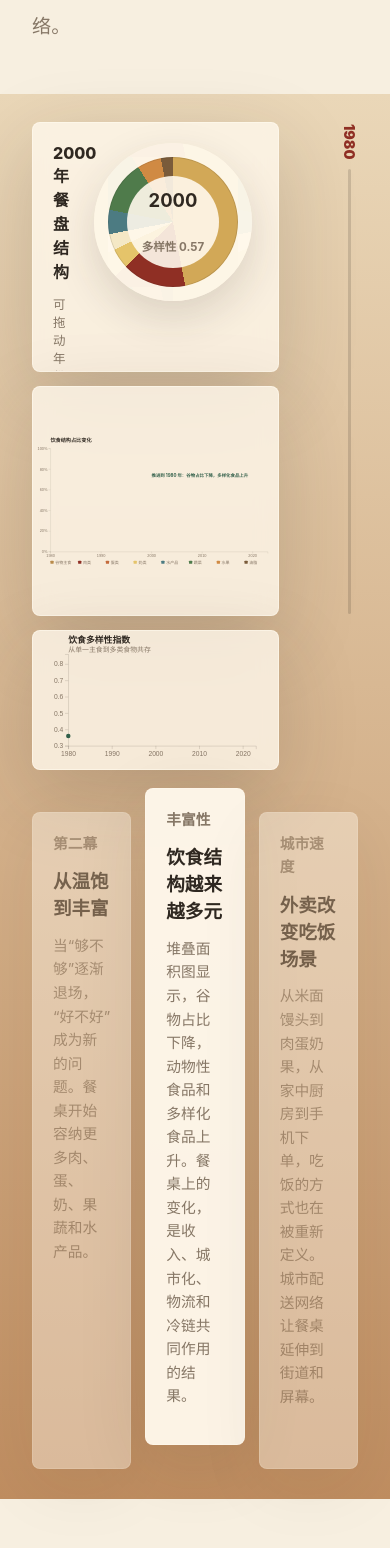
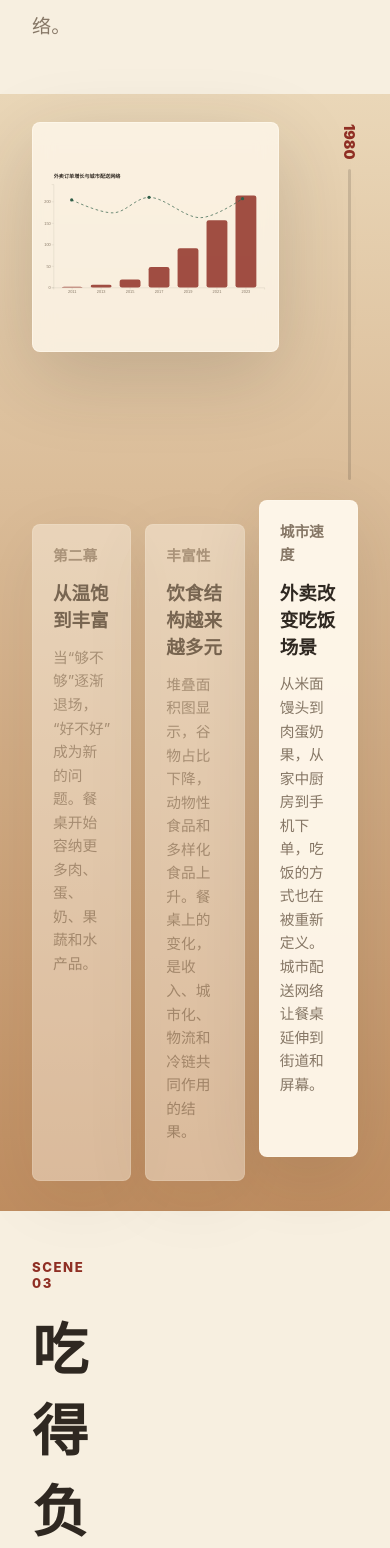
Before and after one commit to ifsihj/26DataVis.hw4, a Vue app: page / in a window 390 px wide. Shown: the part 6026-7574 px from the top of the page. Built offline with nearby package versions, Linux system fonts and the light colour scheme.

Commit message:
separate diet scene visual steps

```diff
--- a/src/App.vue
+++ b/src/App.vue
@@ -107,10 +107,12 @@ const sceneThreeSteps = [
     <ScrollSection id="better" tone="table" :steps="sceneTwoSteps">
       <template #visual="{ activeStep, scrollProgress }">
         <div class="scene-grid scene-grid--diet">
-          <PlateComparison :active-step="activeStep" :progress="scrollProgress" />
-          <DietStackedAreaChart v-if="activeStep < 2" :active-step="activeStep" :progress="scrollProgress" />
+          <PlateComparison v-if="activeStep === 0" :active-step="activeStep" :progress="scrollProgress" />
+          <div v-else-if="activeStep === 1" class="diet-trend-panel">
+            <DietStackedAreaChart :active-step="activeStep" :progress="scrollProgress" />
+            <DietDiversityChart :active-step="activeStep" :progress="scrollProgress" />
+          </div>
           <TakeoutGrowthChart v-else :active-step="activeStep" />
-          <DietDiversityChart :active-step="activeStep" :progress="scrollProgress" />
           <DietTimeAxis :progress="scrollProgress" />
         </div>
       </template>
--- a/src/styles/global.css
+++ b/src/styles/global.css
@@ -404,7 +404,7 @@ input {
 }
 
 .scene-grid--diet {
-  grid-template-columns: minmax(0, 0.9fr) minmax(0, 1.1fr) 76px;
+  grid-template-columns: minmax(0, 1fr) 76px;
 }
 
 .scene-grid--diet > :nth-child(2),
@@ -412,23 +412,30 @@ input {
   min-height: 340px;
 }
 
-.scene-grid--diet .plate-card--interactive {
+.diet-time-axis {
+  grid-column: 2;
+  grid-row: 1;
+}
+
+.scene-grid--diet > .plate-card,
+.scene-grid--diet > .chart-card,
+.diet-trend-panel {
   grid-column: 1;
 }
 
-.scene-grid--diet > .chart-card:not(.mini-chart) {
-  grid-column: 2;
+.diet-trend-panel {
+  display: grid;
+  gap: 14px;
 }
 
-.scene-grid--diet .mini-chart {
-  grid-column: 1 / 3;
-  height: 180px;
-  min-height: 180px;
+.diet-trend-panel > .chart-card:not(.mini-chart) {
+  height: 390px;
+  min-height: 390px;
 }
 
-.diet-time-axis {
-  grid-column: 3;
-  grid-row: 1 / span 2;
+.diet-trend-panel > .mini-chart {
+  height: 150px;
+  min-height: 150px;
 }
 
 .scene-grid--responsible > .flow-card,
@@ -1066,7 +1073,8 @@ svg.chart-card {
 
   .scene-grid--diet .plate-card--interactive,
   .scene-grid--diet > .chart-card:not(.mini-chart),
-  .scene-grid--diet .mini-chart {
+  .scene-grid--diet .mini-chart,
+  .diet-trend-panel {
     grid-column: 1;
   }
 
@@ -1088,7 +1096,21 @@ svg.chart-card {
 
   .diet-time-axis {
     grid-column: 2;
-    grid-row: 1 / span 3;
+    grid-row: 1;
+  }
+
+  .diet-trend-panel {
+    gap: 10px;
+  }
+
+  .diet-trend-panel > .chart-card:not(.mini-chart) {
+    height: 330px;
+    min-height: 330px;
+  }
+
+  .diet-trend-panel > .mini-chart {
+    height: 120px;
+    min-height: 120px;
   }
 
   .scene-grid--grain .barn-card,
```
